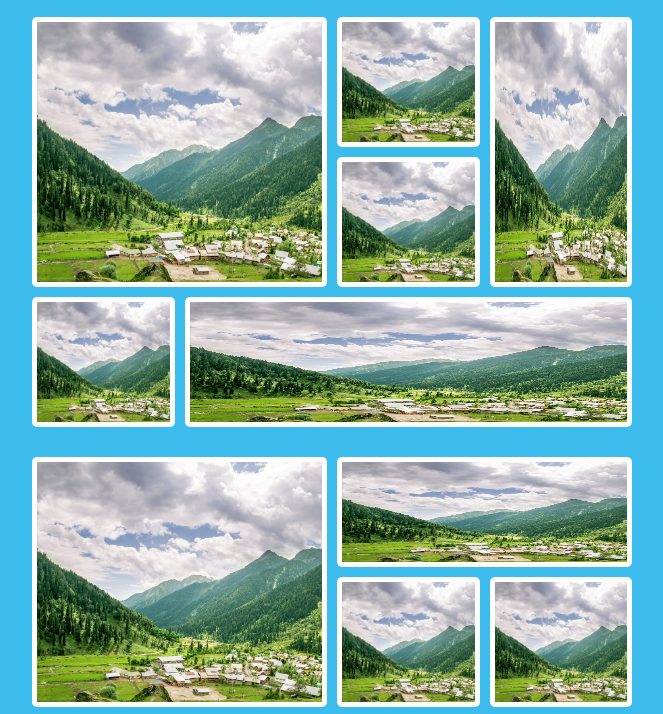
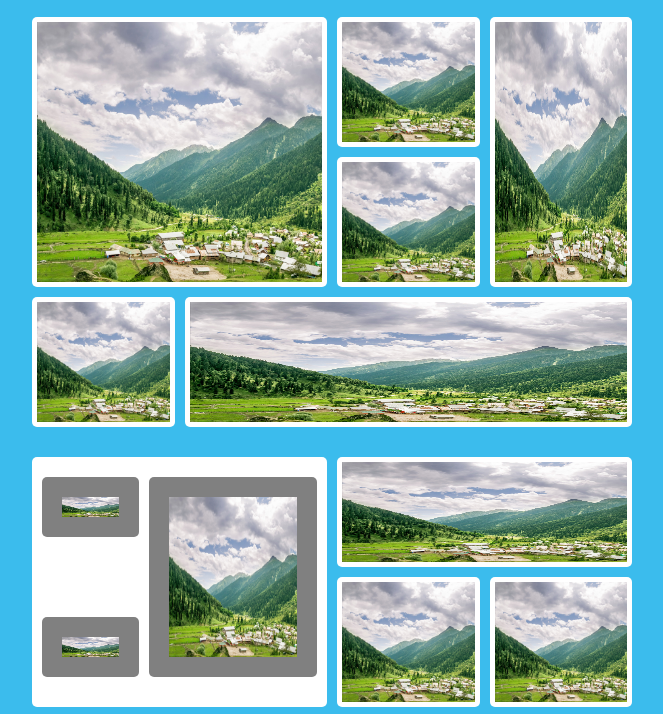
Before and after one commit to justinsoff/landingDraft, a plain HTML site: page index.html in a window 1280 px wide. Shown: the part 83-797 px from the top of the page, without its empty margins (308-971 px from the left). Drawn offline with Linux system fonts and the light colour scheme.

Commit message:
landing page trials

```diff
--- a/index.html
+++ b/index.html
@@ -12,7 +12,11 @@
 <body>
     <div class="header">
         <div class="logo">LOGO etc.</div>
-        <div class="search">Search</div>
+
+        <div class="search">
+            <input type="text" class="searchTerm" placeholder="What are you looking for?">
+        </div>
+
         <div class="cart">Cart etc.</div>
     </div>
 
@@ -26,7 +30,13 @@
     </div>
 
     <div class="repeat">
-        <div class="seven"><img src="tv1.jpg" alt=""></div>
+        <div class="seven">
+            <div class="sevenSub">
+                <div class="seven01"><img src="tv1.jpg" alt=""></div>
+                <div class="seven02"><img src="tv1.jpg" alt=""></div>
+                <div class="seven03"><img src="tv1.jpg" alt=""></div>
+            </div>
+        </div>
         <div class="eight"><img src="tv1.jpg" alt=""></div>
         <div class="nine"><img src="tv1.jpg" alt=""></div>
         <div class="ten"><img src="tv1.jpg" alt=""></div>
--- a/style.css
+++ b/style.css
@@ -88,6 +88,7 @@ img {
 .logo {
     grid-column: 1/3;
     grid-row: 1/2;
+
 }
 
 .search {
@@ -134,6 +135,40 @@ img {
     margin-top: 20px;
 }
 
+.sevenSub {
+    display: grid;
+    grid-template-columns: repeat(8, 1fr);
+    grid-auto-rows: minmax(30px, 60px);
+    grid-gap: 10px;
+    max-width: 600px;
+    margin: 10px auto;
+    align-content: center;
+}
+
+.sevenSub div {
+    background: grey;
+    color: white;
+    /* margin-bottom: 10px; */
+    padding: 20px 20px;
+    border-radius: 5px;
+
+}
+
+.seven01 {
+    grid-column: 1/4;
+    grid-row: 1/2;
+}
+
+.seven02 {
+    grid-column: 1/4;
+    grid-row: 3/4;
+}
+
+.seven03 {
+    grid-column: 4/9;
+    grid-row: 1/4;
+}
+
 .eight {
     grid-column: 5 / 9;
     grid-row: 1 / 3;
```
